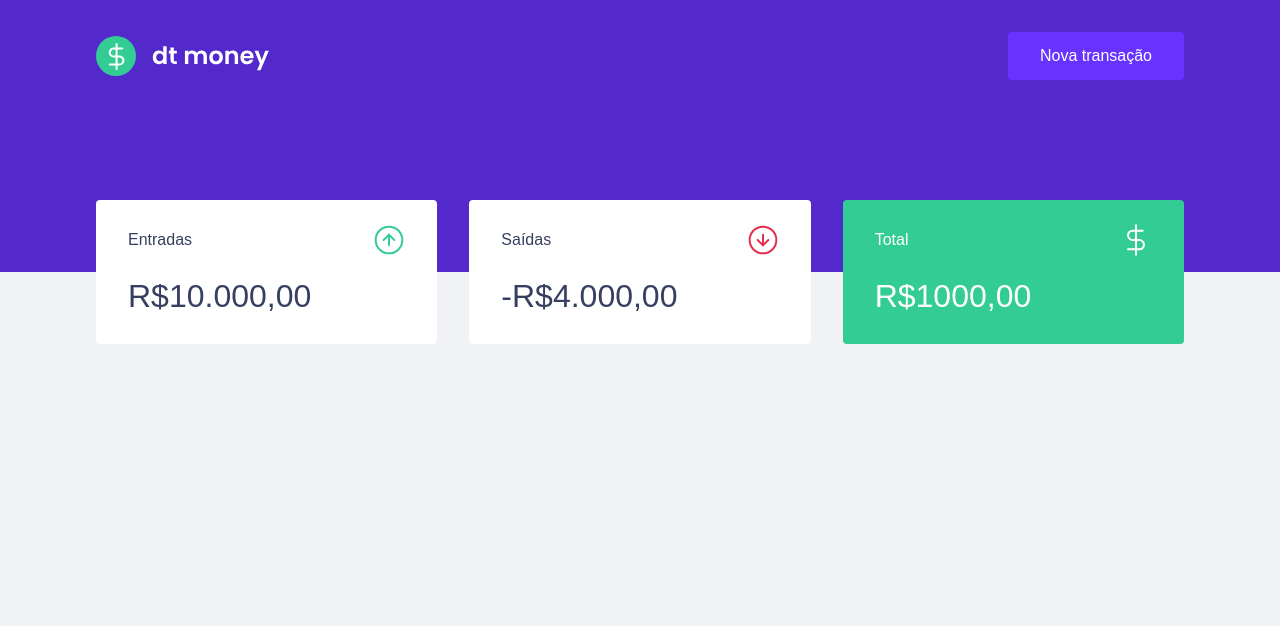
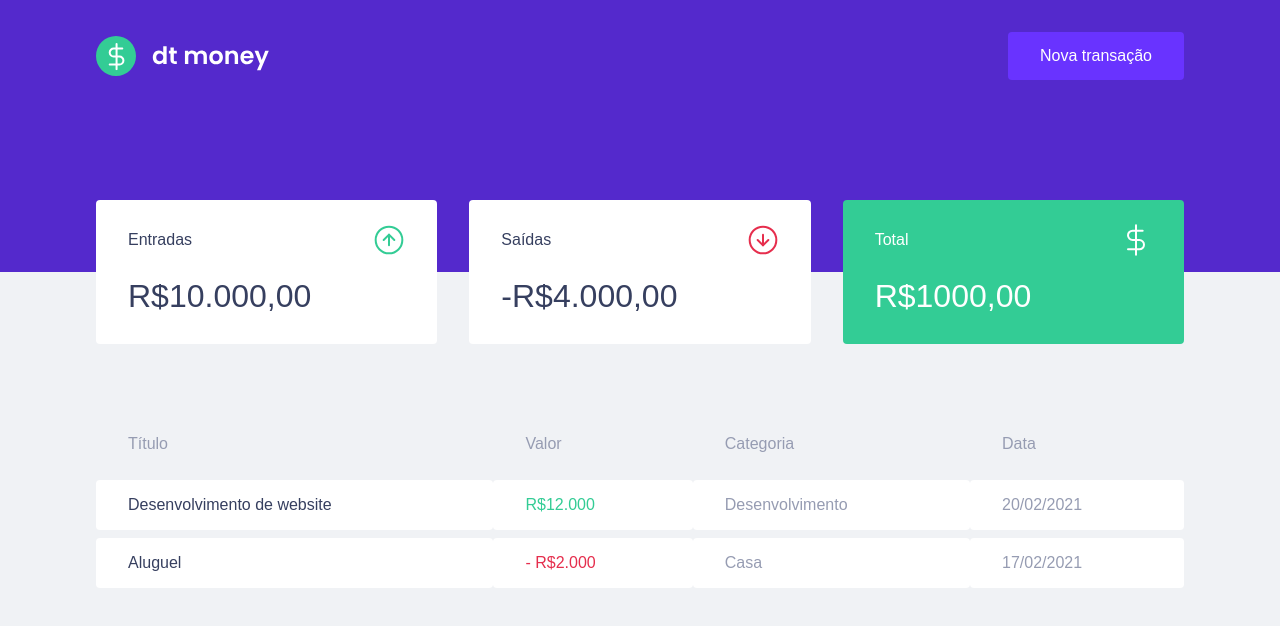
Before and after one commit to arthurlopesr/do-money, a React (Create React App) app: page / in a window 1280 px wide. Shown: the top 626 px of the page. Built offline with nearby package versions, Linux system fonts and the light colour scheme.

Commit message:
feat: TransactionTable component

```diff
--- a/src/components/dashboard/Dashboard.tsx
+++ b/src/components/dashboard/Dashboard.tsx
@@ -1,3 +1,4 @@
+import { TransactionTable } from "../../transactionTable/TransactionTable";
 import { Summarry } from "../summary/Summary";
 import { Container } from "./styles";
 
@@ -9,6 +10,7 @@
     return(
         <Container>
           <Summarry/>
+          <TransactionTable/>
         </Container>
     )
 }
--- /dev/null
+++ b/src/transactionTable/TransactionTable.tsx
@@ -0,0 +1,39 @@
+import { Container } from "./styles";
+
+
+interface TransactionTableProps {
+
+}
+export function TransactionTable(props: TransactionTableProps) {
+  return (
+    <Container>
+      <table>
+        <thead>
+          <tr>
+            <th>Título</th>
+            <th>Valor</th>
+            <th>Categoria</th>
+            <th>Data</th>
+          </tr>
+        </thead>
+
+        <tbody>
+          <tr>
+            <td> Desenvolvimento de website </td>
+            <td className="deposit">R$12.000</td>
+            <td>Desenvolvimento</td>
+            <td>20/02/2021</td>
+          </tr>
+
+          <tr>
+            <td> Aluguel </td>
+            <td className="withdraw">- R$2.000</td>
+            <td>Casa</td>
+            <td>17/02/2021</td>
+          </tr>
+
+        </tbody>
+      </table>
+    </Container>
+  )
+}
--- /dev/null
+++ b/src/transactionTable/styles.ts
@@ -0,0 +1,38 @@
+import styled from "styled-components";
+
+export const Container = styled.div`
+  margin-top: 4rem;
+
+  table {
+    width: 100%;
+    border-spacing: 0 0.5rem;
+
+    th {
+      color: var(--text-body);
+      font-weight: 400;
+      padding: 1rem 2rem;
+      text-align: left;
+      line-height: 1.5rem;
+    }
+
+    td {
+      padding: 1rem 2rem;
+      border: none;
+      background: var(--shape);
+      color: var(--text-body);
+      border-radius: 0.25rem;
+
+      &:first-child {
+        color: var(--text-title);
+      }
+
+      &.withdraw {
+        color: var(--red);
+      }
+
+      &.deposit {
+        color: var(--green);
+      }
+    }
+  }
+`;
```
